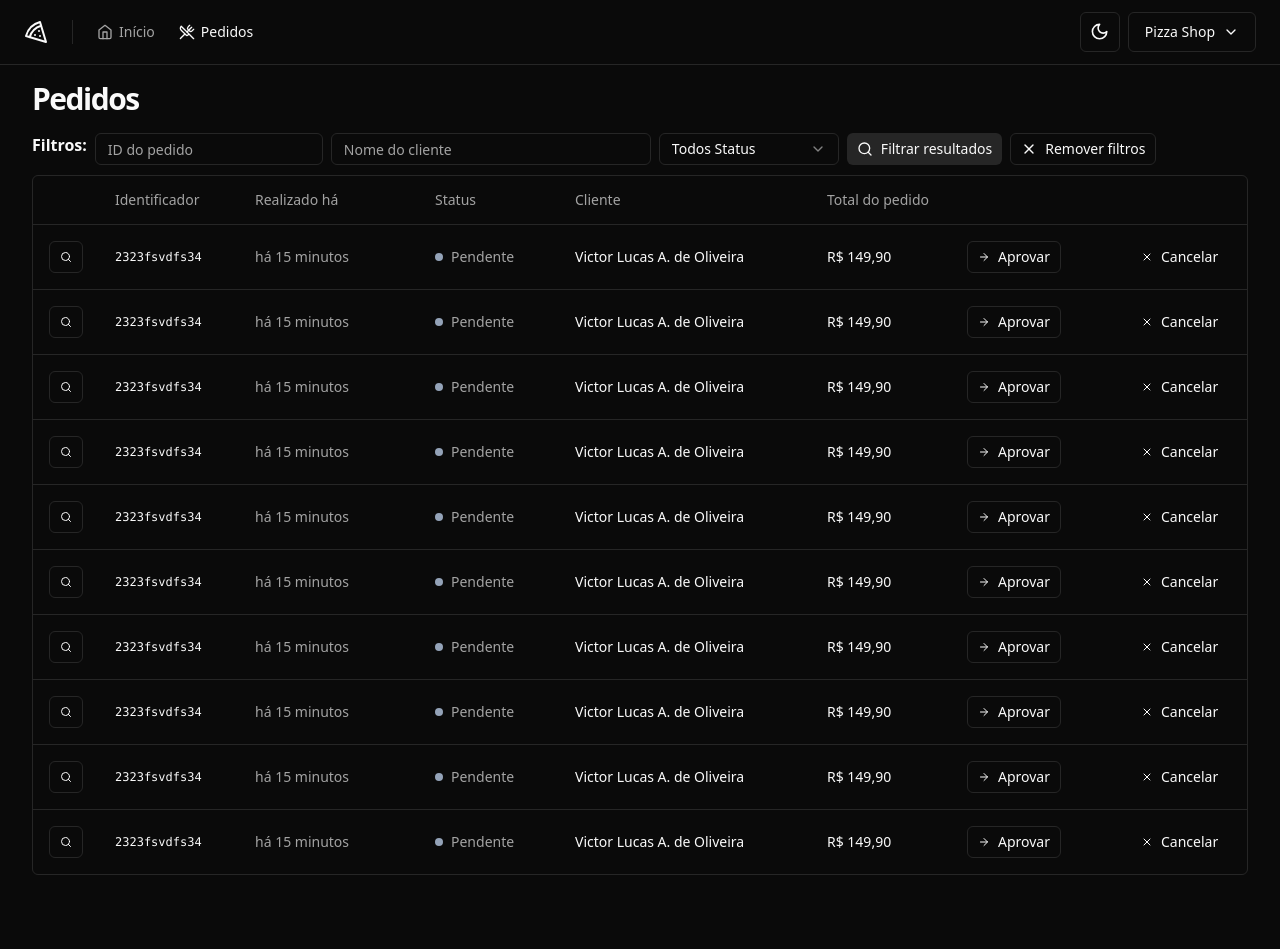
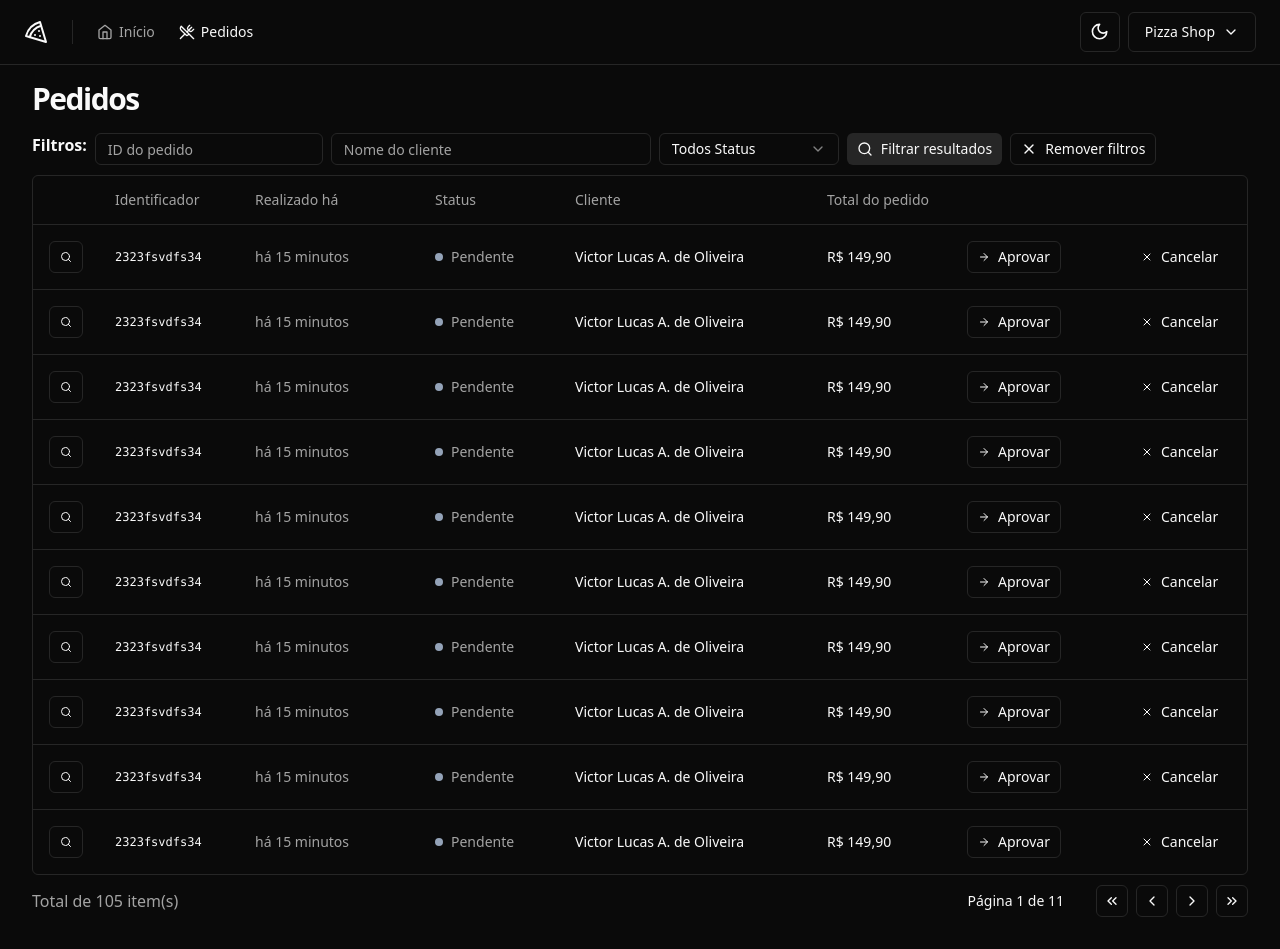
Before and after one commit to victorlucass/pizzashop-web, a React (Vite) app: page /orders in a window 1280 px wide. Before the commit the page ends 907 px from the top, so only its background shows below. Built offline with nearby package versions, Linux system fonts and the light colour scheme.

Commit message:
feat: create component pagination

```diff
--- /dev/null
+++ b/src/components/pagination.tsx
@@ -0,0 +1,54 @@
+import {
+  ChevronLeft,
+  ChevronRight,
+  ChevronsLeft,
+  ChevronsRight,
+} from 'lucide-react'
+
+import { Button } from './ui/button'
+
+export interface PaginationProps {
+  pageIndex: number
+  totalPages: number
+  perPage: number
+}
+
+export function Pagination({
+  pageIndex,
+  totalPages,
+  perPage,
+}: PaginationProps) {
+  const pages = Math.ceil(totalPages / perPage) || 1
+
+  return (
+    <div className="flex items-center justify-between">
+      <span className="tex-sm text-muted-foreground">
+        Total de {totalPages} item(s)
+      </span>
+
+      <div className="flex items-center gap-6 lg:gap-8">
+        <div className="text-sm font-medium">
+          Página {pageIndex + 1} de {pages}
+        </div>
+        <div className="flex items-center gap-2">
+          <Button variant="outline" className="h-8 w-8 p-0">
+            <ChevronsLeft className="h-4 w-4" />
+            <span className="sr-only">primeira página</span>
+          </Button>
+          <Button variant="outline" className="h-8 w-8 p-0">
+            <ChevronLeft className="h-4 w-4" />
+            <span className="sr-only">página anterior</span>
+          </Button>
+          <Button variant="outline" className="h-8 w-8 p-0">
+            <ChevronRight className="h-4 w-4" />
+            <span className="sr-only">próxima página</span>
+          </Button>
+          <Button variant="outline" className="h-8 w-8 p-0">
+            <ChevronsRight className="h-4 w-4" />
+            <span className="sr-only">última página</span>
+          </Button>
+        </div>
+      </div>
+    </div>
+  )
+}
--- a/src/pages/app/orders/orders.tsx
+++ b/src/pages/app/orders/orders.tsx
@@ -1,5 +1,6 @@
 import { Helmet } from 'react-helmet-async'
 
+import { Pagination } from '@/components/pagination'
 import {
   Table,
   TableBody,
@@ -17,7 +18,6 @@
       <Helmet title="Pedidos" />
       <div className="flex flex-col gap-4">
         <h1 className="text-3xl font-bold tracking-tighter">Pedidos</h1>
-      </div>
         <div className="space-y-2.5">
           <OrdersTableFilters />
 
@@ -42,6 +42,8 @@
               </TableBody>
             </Table>
           </div>
+          <Pagination pageIndex={0} totalPages={105} perPage={10} />
+        </div>
       </div>
     </>
   )
```
Lines whose indentation alone changed are shown as unchanged.
